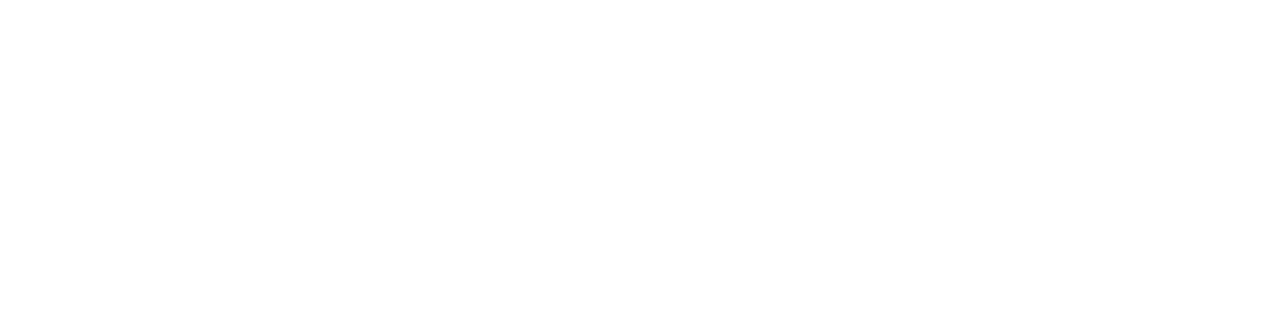
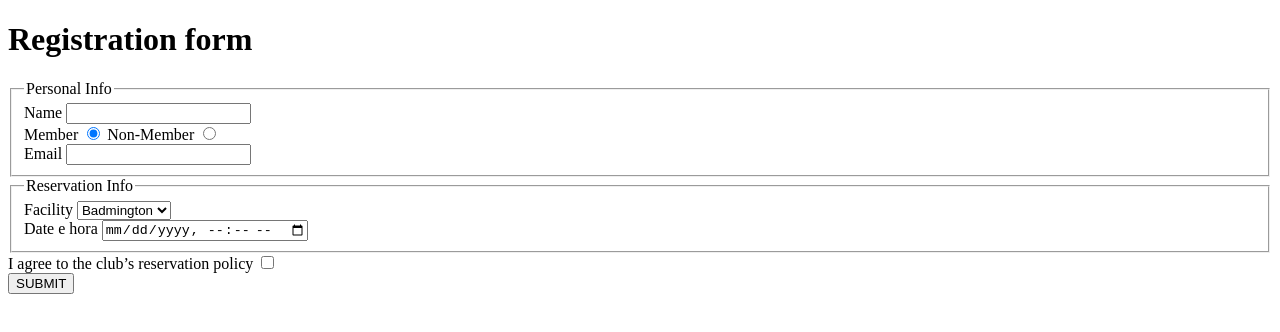
Before and after one commit to EmSousa/LearningWEB, a plain HTML site: page form.html in a window 1280 px wide. Drawn offline with Linux system fonts and the light colour scheme.

Commit message:
exercicio 5 parte 1

```diff
--- a/form.html
+++ b/form.html
@@ -1,5 +1,6 @@
 <!DOCTYPE html>
 <html lang="en">
+
 <head>
     <meta charset="UTF-8">
     <meta name="description" content="Exercicio TAW">
@@ -7,7 +8,56 @@
     <meta name="author" content="9180522">
     <title>Exercicio 5</title>
 </head>
+
 <body>
+    <header>
+        <h1>Registration form</h1>
+    </header>
 
+    <form action="form.html" method="POST">
+        <fieldset>
+            <legend>Personal Info</legend>
+            <div>
+                <label for="name">Name</label>
+                <input type="text" name="name" id="name" required pattern="[A-Z][a-z]+\s[A-Z][a-z]+"><br>
+            </div>
+            <div>
+                <label for="member">Member</label>
+                <input type="radio" name="membership" id="member" value="member" checked>
+                <label for="non-member">Non-Member</label>
+                <input type="radio" name="membership" id="non-member" value="non-member">
+            </div>
+            <div>
+                <label for="email">Email</label>
+                <input type="email" name="email" id="email">
+            </div>
+        </fieldset>
+
+        <fieldset>
+            <legend>Reservation Info</legend>
+            <div>
+                <label for="facility">Facility</label>
+                <select name="facility" id="facility">
+                    <option value="badmington">Badmington</option>
+                    <option value="squash">Squash</option>
+                    <option value="racquetball">Racquetball</option>
+                </select>
+            </div>
+            <div>
+                <label for="date">Date e hora</label>
+                <input type="datetime-local" name="date" id="date">
+            </div>
+        </fieldset>
+
+        <div>
+            <label for="opt">I agree to the club’s reservation policy</label>
+            <input type="checkbox" name="opt" id="opt" required>
+        </div>
+
+        <div>
+            <input type="submit" value="SUBMIT">
+        </div>
+    </form>
 </body>
+
 </html>
```
